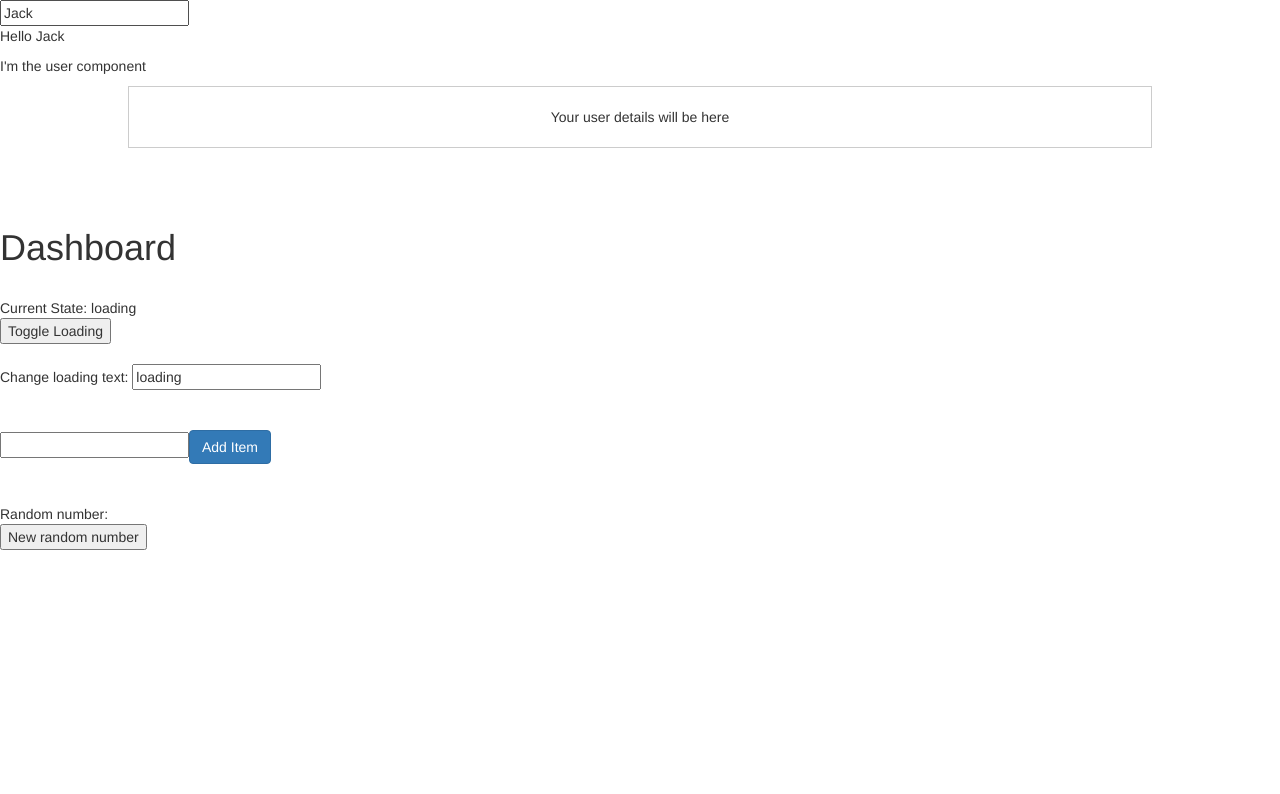
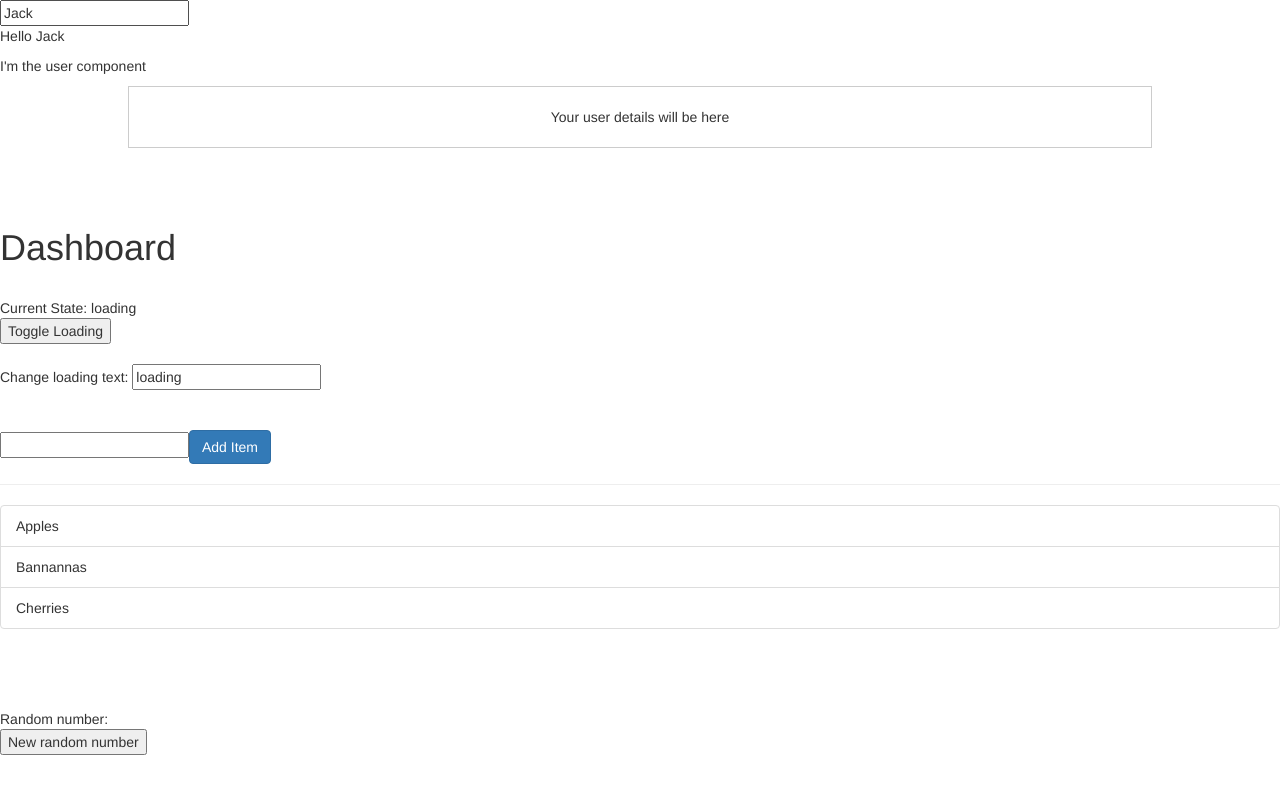
Before and after one commit to acidduckling/angular-essentials, an Angular app: page / in a window 1280 px wide. Shown: the top 794 px of the page. Built offline with nearby package versions, Linux system fonts and the light colour scheme.

Commit message:
ngfor directive

```diff
--- a/src/app/app.component.html
+++ b/src/app/app.component.html
@@ -7,6 +7,12 @@
 <br>
 <br>
 <app-cart [items]="rootItems" (itemAdded)="addNewItem($event)"></app-cart>
+<hr>
+
+<!-- Iterating over items -->
+<ul class="list-group">
+  <li class="list-group-item" *ngFor="let item of rootItems">{{ item }}</li>
+</ul>
 <br>
 <br>
 <br>
```
